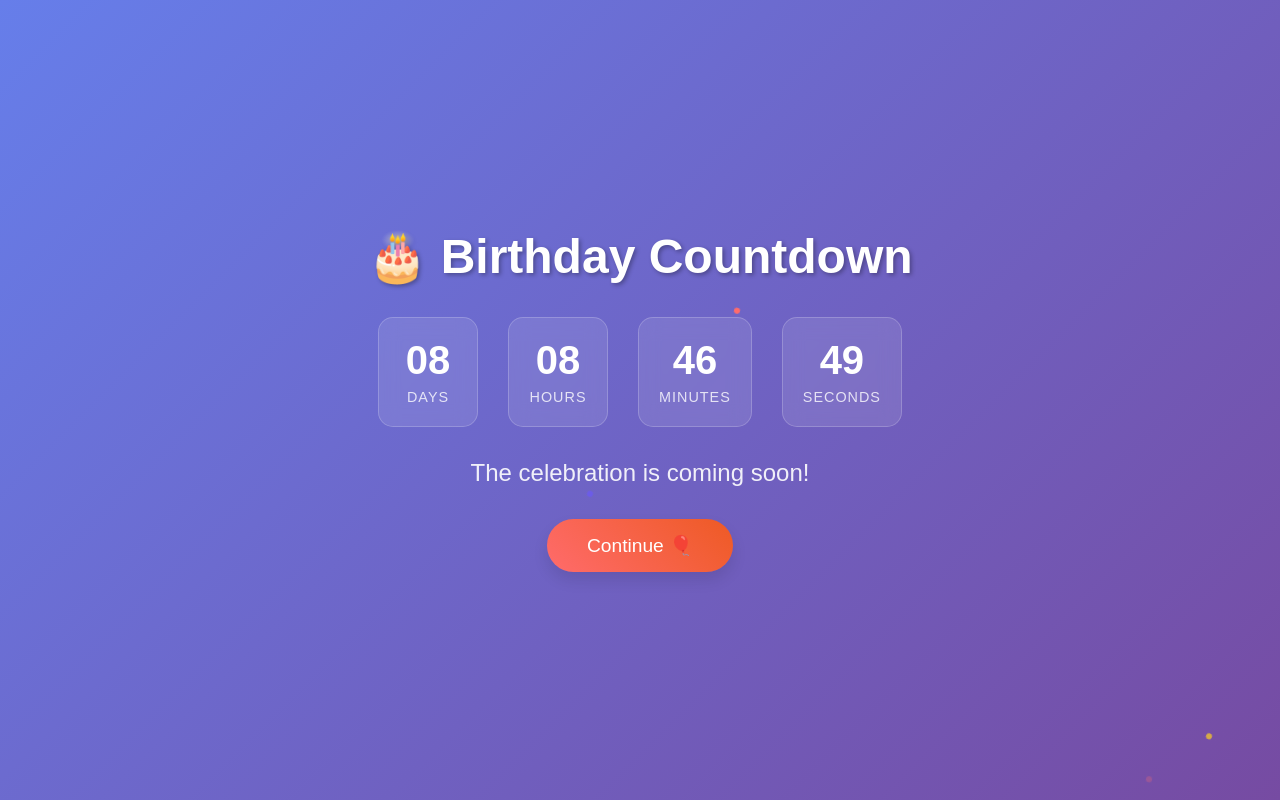
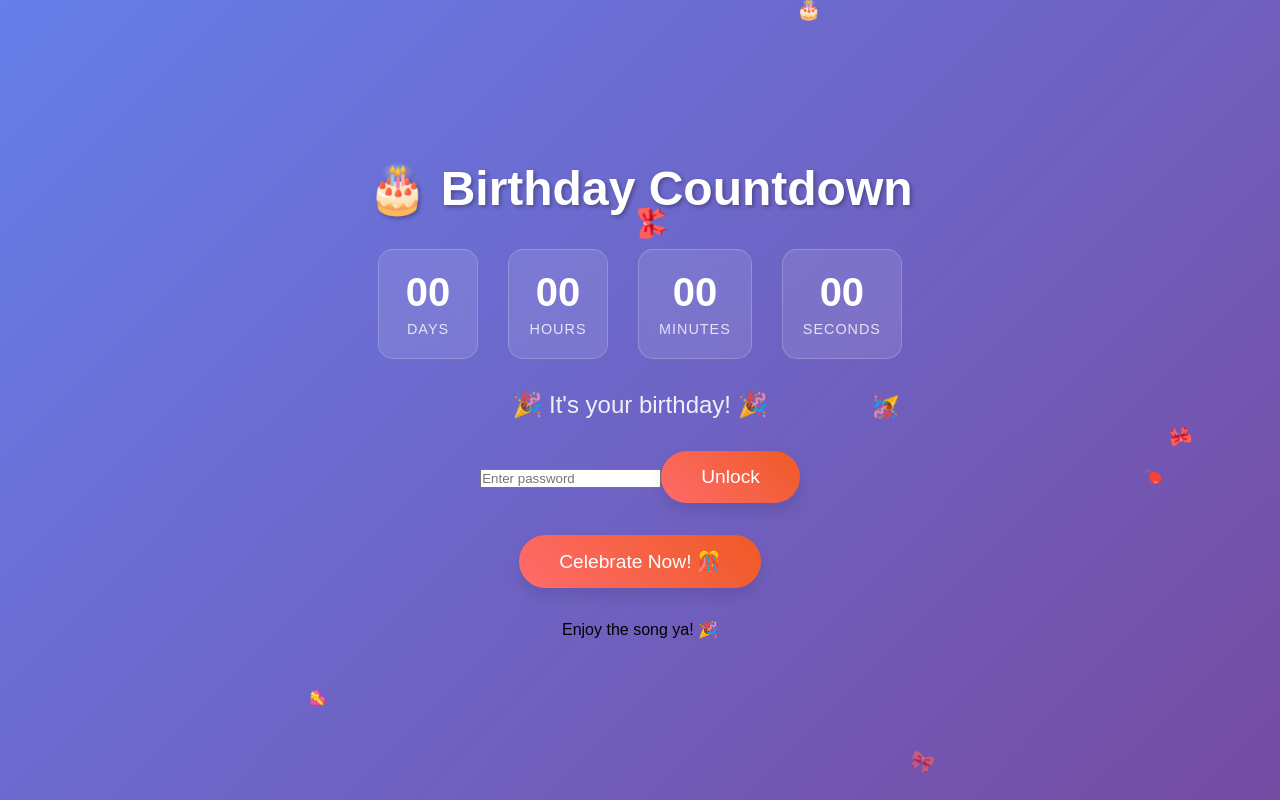
Before and after one commit to yzdnaufan/hbd-girl, a React (Vite) app: page / in a window 1280 px wide. Both pictures are taken after a click on the button "Start the Magic ✨". Built offline with nearby package versions, Linux system fonts and the light colour scheme.

Commit message:
add password n clue

```diff
--- a/src/components/Countdown.jsx
+++ b/src/components/Countdown.jsx
@@ -5,9 +5,32 @@ import '../styles/Countdown.css'
 const Countdown = ({ onNext, onCountdownExpired }) => {
   // Set your birthday date here (YYYY-MM-DD HH:MM:SS)
   // Using useMemo to prevent recreation of Date object on every render
-  const birthdayDate = React.useMemo(() => new Date('2025-08-12 00:00:00'), [])
+  const birthdayDate = React.useMemo(() => new Date('2025-08-1 00:00:00'), [])
   const [showRestriction, setShowRestriction] = React.useState(false)
+  const [showYay, setShowYay] = React.useState(false)
+  const [showNay, setShowNay] = React.useState(false)
   const { timeLeft, message, isExpired } = useCountdown(birthdayDate)
+
+  const [password, setPassword] = React.useState('')
+  const [passwordError, setPasswordError] = React.useState(true)
+
+  const handlePasswordChange = (e) => {
+    setPassword(e.target.value)
+  }
+
+  const handlePasswordSubmit = (e) => {
+    e.preventDefault()
+    if (password === '12082002') {
+      setPasswordError(false)
+      setShowYay(true)
+    } else {
+      setPasswordError(true)
+      setShowNay(true)
+        setTimeout(() => {
+            setShowNay(false)
+        }, 3000) // Reset after 3 seconds
+    }
+  }
 
 
   const handleRestriction = () => {
@@ -16,14 +39,18 @@ const Countdown = ({ onNext, onCountdownExpired }) => {
       setShowRestriction(false)
     }, 3000) // Hide restriction message after 3 seconds
 
+    console.log(passwordError);
+
   }
+
 
   // Notify parent when countdown expires
   useEffect(() => {
+    console.log("Password?",passwordError);
     if (onCountdownExpired) {
       onCountdownExpired(isExpired)
     }
-  }, [isExpired, onCountdownExpired])
+  }, [isExpired, onCountdownExpired, passwordError])
 
   return (
     <div className="page countdown-page">
@@ -51,13 +78,39 @@ const Countdown = ({ onNext, onCountdownExpired }) => {
 
         <p className="birthday-message">{message}</p>
 
+
+        {/* Add text box for password */}
+
+        {isExpired && (
+          <form onSubmit={handlePasswordSubmit} className="password-form">
+            <input
+              type="password"
+              value={password}
+              onChange={handlePasswordChange}
+              placeholder="Enter password"
+              className="password-input"
+            />
+            <button type="submit" className="btn">Unlock</button>
+
+            {showNay && <p className="restriction-text"> Clue: tgl lahir DDMMYYYY</p>}
+            {showYay && <p className="restriction-text"> Password benar yay!</p>}
+          </form>
+        )}
+
+        {showNay && (
+                <p className="restriction-text">
+                    Passwordnya masih salah, coba lagi ya! 😅
+                </p>
+        )}
+
+
         {showRestriction && (
           <p className="restriction-text">
             Eak dah dibuka duluan ni pasti, dasar ga sabaran.  Sabar sist, please wait for your special day! 🎉
           </p>
         )}
 
-        <button className="btn" onClick={isExpired? onNext : handleRestriction} >
+        <button className="btn" onClick={(isExpired && !passwordError)? onNext : handleRestriction} >
           {isExpired ? 'Celebrate Now! 🎊' : 'Continue 🎈'}
         </button>
 
```
